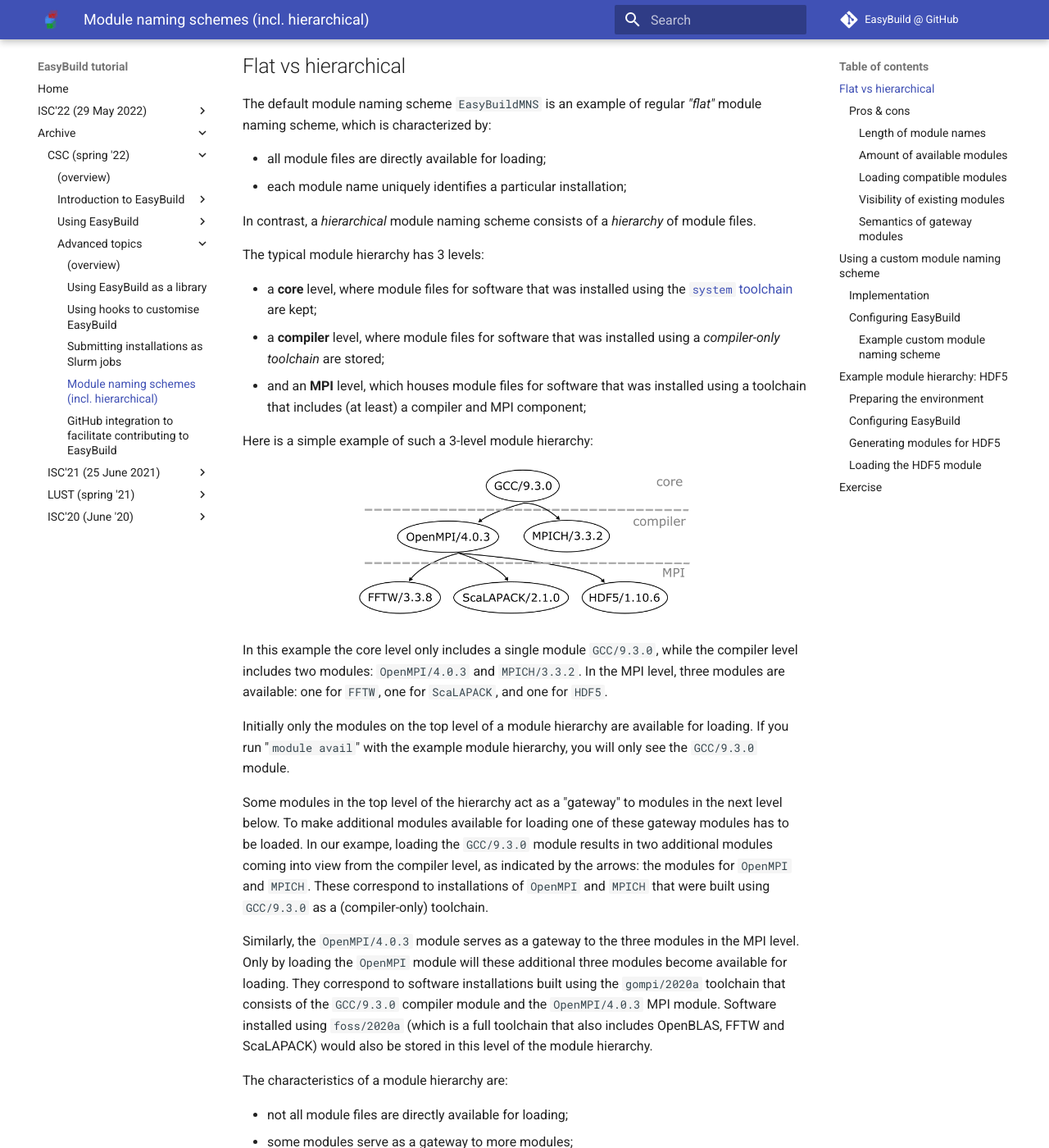
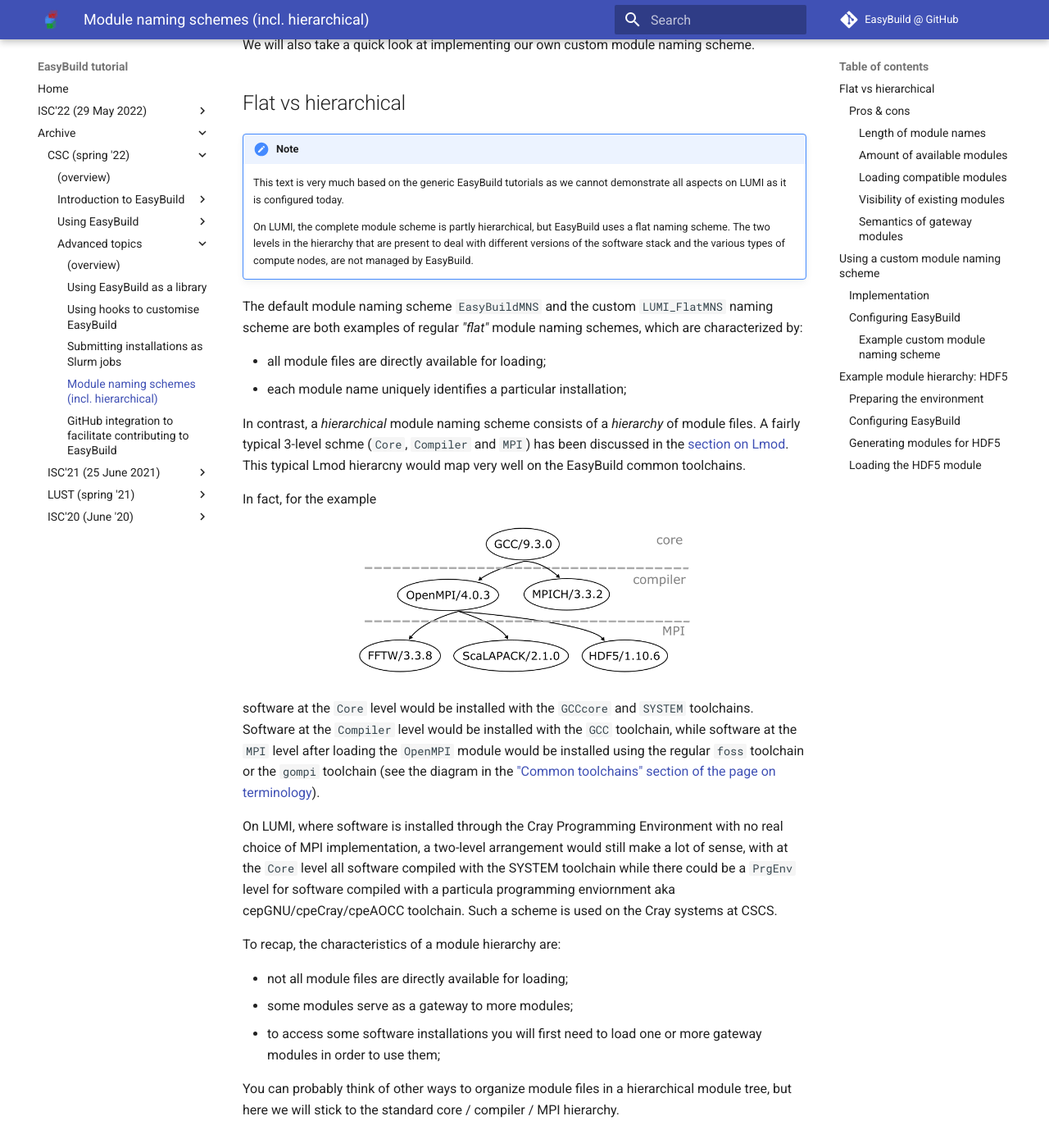
Before and after one commit to easybuilders/easybuild-tutorial, an MkDocs documentation site: the page built from docs/2022-CSC_and_LO/3_04_module_naming_schemes.md, in a window 1280 px wide and 1400 px high, scrolled down 655 px. Shown: the whole window at 82% size. Built offline with MkDocs 1.6.1 and Material for MkDocs 9.7.7, drawn with Linux system fonts in a browser that asks for light colours; some of the changed text lies outside the part shown.

Commit message:
Some explanation in the overview of part 3

````diff
--- a/docs/2022-CSC_and_LO/3_04_module_naming_schemes.md
+++ b/docs/2022-CSC_and_LO/3_04_module_naming_schemes.md
@@ -4,21 +4,24 @@
 
 ---
 
-Up until now we have used EasyBuild's default module naming scheme (`EasyBuildMNS`),
-which produces module files with names that closely resemble to the names of the
+Up until now we have used the naming scheme in use on LUMI which is for many practical purposes
+is indistinguishable from the default EasyBuild naming scheme (`EasyBuildMNS`).
+It produces module files with names that closely resemble to the names of the
 corresponding easyconfig files.
-For example, when installing `h5py-3.1.0-foss-2020b.eb` the generated module was named `h5py/3.1.0-foss-2020b`.
+For example, when installing `zlib-1.2.11-cpeGNU-21.12.eb` the generated module was named
+`zlib/1.2.11-cpeGNU-21.12`.
 
 EasyBuild supports several different module naming schemes:
 
 ```shell
 $ eb --avail-module-naming-schemes
 List of supported module naming schemes:
-	CategorizedHMNS
-	CategorizedModuleNamingScheme
-	EasyBuildMNS
-	HierarchicalMNS
-	MigrateFromEBToHMNS
+        EasyBuildMNS
+        LUMI_FlatMNS
+        MigrateFromEBToHMNS
+        HierarchicalMNS
+        CategorizedHMNS
+        CategorizedModuleNamingScheme
 ```
 
 In this part of the tutorial we will take a closer look at `HierarchicalMNS`,
@@ -28,52 +31,54 @@ We will also take a quick look at implementing our own custom module naming sche
 
 ## Flat vs hierarchical
 
-The default module naming scheme `EasyBuildMNS` is an example of regular *"flat"* module naming scheme, which is characterized by:
+!!! Note
 
-* all module files are directly available for loading;
-* each module name uniquely identifies a particular installation;
+    This text is very much based on the generic EasyBuild tutorials as we cannot demonstrate
+    all aspects on LUMI as it is configured today.
+
+    On LUMI, the complete module scheme is partly hierarchical, but EasyBuild uses a flat naming
+    scheme. The two levels in the hierarchy that are present to deal with different versions of
+    the software stack and the various types of compute nodes, are not managed by EasyBuild.
+
+The default module naming scheme `EasyBuildMNS`
+and the custom `LUMI_FlatMNS` naming scheme are both examples of regular *"flat"*
+module naming schemes, which are characterized by:
+
+-    all module files are directly available for loading;
+-    each module name uniquely identifies a particular installation;
 
 In contrast, a *hierarchical* module naming scheme
 consists of a *hierarchy* of module files.
+A fairly typical 3-level schme (``Core``, ``Compiler`` and ``MPI``) has been
+discussed in the [section on Lmod](../1_02_Lmod#lmod-hierarchy).
+This typical Lmod hierarcny would map very well on the EasyBuild common toolchains.
 
-The typical module hierarchy has 3 levels:
-
-* a **core** level, where module files for software that was installed using the
-  [`system` toolchain](../introduction/#system-toolchain) are kept;
-* a **compiler** level, where module files for software that was installed using a
-*compiler-only toolchain* are stored;
-* and an **MPI** level, which houses module files for software that was installed using a toolchain that includes (at least) a compiler and MPI component;
-
-Here is a simple example of such a 3-level module hierarchy:
+In fact, for the example
 
 <div align="center"><img src="../../img/hmns.png" width="60%"/></div>
 
-In this example the core level only includes a single module `GCC/9.3.0`,
-while  the compiler level includes two modules: `OpenMPI/4.0.3` and `MPICH/3.3.2`.
-In the MPI level, three modules are available: one for `FFTW`, one for `ScaLAPACK`, and one for `HDF5`.
+software at the ``Core`` level would be installed with the ``GCCcore`` and ``SYSTEM``
+toolchains. Software at the ``Compiler`` level would be installed with the ``GCC``
+toolchain, while software at the ``MPI`` level after loading the ``OpenMPI`` module
+would be installed using the regular ``foss`` toolchain or the ``gompi`` toolchain
+(see the diagram in the
+["Common toolchains" section of the page on terminology](../1_05_terminology/#common-toolchains)).
 
-Initially only the modules on the top level of a module hierarchy are available for loading.
-If you run "`module avail`" with the example module hierarchy, you will only see the `GCC/9.3.0` module.
+On LUMI, where software is installed through the Cray Programming Environment with no real choice of
+MPI implementation, a two-level arrangement would still make a lot of sense, with at the ``Core`` level
+all software compiled with the SYSTEM toolchain while there could be a ``PrgEnv`` level for software
+compiled with a particula programming enviornment aka cepGNU/cpeCray/cpeAOCC toolchain. Such a scheme
+is used on the Cray systems at CSCS.
 
-Some modules in the top level of the hierarchy act as a "gateway" to modules in the
-next level below.
-To make additional modules available for loading one of these gateway modules has to be loaded. In our exampe, loading the `GCC/9.3.0` module results in two additional modules coming into view from the compiler level, as indicated by the arrows: the modules for `OpenMPI` and `MPICH`. These correspond to installations of `OpenMPI`
-and `MPICH` that were built using `GCC/9.3.0` as a (compiler-only) toolchain.
-
-Similarly, the `OpenMPI/4.0.3` module serves as a gateway to the three modules in the MPI level. Only by loading the `OpenMPI` module will these additional three modules become
-available for loading. They correspond to software installations built using the `gompi/2020a` toolchain that
-consists of the `GCC/9.3.0` compiler module and the `OpenMPI/4.0.3` MPI module. Software installed using
-`foss/2020a` (which is a full toolchain that also includes OpenBLAS, FFTW and ScaLAPACK) would also be stored
-in this level of the module hierarchy.
-
-The characteristics of a module hierarchy are:
+To recap, the characteristics of a module hierarchy are:
 
 * not all module files are directly available for loading;
 * some modules serve as a gateway to more modules;
 * to access some software installations you will first need to load one or more gateway modules in order
   to use them;
 
-You can probably think of other ways to organize module files in a hierarchical module tree, but here we will stick to the standard core / compiler / MPI hierarchy.
+You can probably think of other ways to organize module files in a hierarchical module tree, but here
+we will stick to the standard core / compiler / MPI hierarchy.
 
 ### Pros & cons
 
@@ -81,22 +86,24 @@ So why go through all this trouble of organizing modules hierarchically?
 
 There are a couple of advantages to this approach:
 
-* shorter module names;
+* shorter module names (or at least for the version part of the name);
 * less overwhelming list of available modules;
 * only compatible modules can be loaded together;
 
 However, the are some minor disadvantages too:
 
-* not all existing modules are directly visible;
+* not all existing modules are directly visible, so users have to learn how to find
+  modules using ``module spider`` etc.;
 * gateway modules may have little meaning to end users;
 
 #### Length of module names
 
-When using a flat module naming scheme, module names can be fairly long and perhaps confusing. For our `HDF5` installation for example,
-we have `HDF5/1.10.6-gompi-2020a` as module name. The `-gompi-2020a` part of the name refers to the toolchain that was
+When using a flat module naming scheme, module names can be fairly long and perhaps confusing. For a `HDF5` installation
+with the EasyBuild common toolchains for example,
+one might have `HDF5/1.10.6-gompi-2020a` as module name. The `-gompi-2020a` part of the name refers to the toolchain that was
 used for this installation, but it may be confusing to some people (what kind of Pokémon is a "gompi"?!).
 
-In the example module hierarchy shown above, the module for `HDF5` is named `HDF5/1.10.6` which is basically the bare
+In the example module hierarchy shown above, the module for `HDF5` could simply be named `HDF5/1.10.6` which is basically the bare
 essentials: software name and version. That's way better, nice and clean!
 
 #### Amount of available modules
@@ -130,8 +137,10 @@ and so these modules can not be loaded together easily.
 One downside of a module hierarchy is that not all existing modules are directly available for loading
 or are even *visible* to the user, since the output of "`module avail`" only shows a subset of all modules.
 
-[Lmod](https://lmod.readthedocs.io) has a solution for this though: it provides a separate "`module spider`"
-command to search for module files throughout the entire module hierarchy. So as long as the end users are
+As we have discussed in [the Lmod section](../LMOD).
+[Lmod](https://lmod.readthedocs.io) provides a powerful solution to search for modules through the
+``module spider`` and to some extent also the ``module keyword`` commands.
+So as long as the end users are
 aware of this additional command, it should not be difficult to discover which software installations exist
 and how they can be accessed. The "`module spider`" command will inform the user which of the gateway modules
 need to be loaded in order to load a specific module file.
@@ -148,10 +157,15 @@ is available right after login, which could be the ones used in the most recent
 recommended versions. More experienced users could then leverage the "`module spider`" command to navigate
 the module hierarchy.
 
+On LUMI this would mean loading a default software stack, but due to the the default modules are currently
+loaded on LUMI this was not possible to accomplish without losing other functionality of the module tree.
+
 ## Using a custom module naming scheme
 
 Next to the module naming schemes that are included with EasyBuild,
-you can also define your own module naming scheme (MNS), and configure EasyBuild to use it.
+you can also define your own module naming scheme (MNS), and configure EasyBuild to use it
+(which is eactly what has been done on LUMI to remove a feature of the default ``EasyBuildMNS`` scheme
+that we do not use).
 
 ### Implementation
 
@@ -254,7 +268,9 @@ class ExampleMNS(ModuleNamingScheme):
         return short_modname.startswith(name.lower().replace('-', '_') + '/')
 ```
 
-We can see what the module names with this module naming scheme would like like via ``eb -D``:
+We can see what the module names with this module naming scheme would like like via ``eb -D``.
+E.g., for the common toolchains (the example will not work on LUMI as the default easyconfig
+files are not in the robot- and the search path):
 
 ```
 $ eb SciPy-bundle-2020.11-foss-2020b-Python-2.7.18.eb -D
@@ -270,9 +286,10 @@ $ eb SciPy-bundle-2020.11-foss-2020b-Python-2.7.18.eb -D
 
 ## Example module hierarchy: HDF5
 
-!!! Warning
-    **This exercise will only work if you have write access to the software installation prefix**,
-    because EasyBuild will try to copy the installation log file to each installlation directory.
+!!! Warning "Example not suitable for LUMI"
+    **This exercise is meant for a system where the common toolchains can be used and requires an
+    indpendent EasyBuild installation in your personal file space**,
+    because EasyBuild will try to copy the installation log file to each installation directory.
 
 Now that we know more about hierarchical module naming schemes,
 let us see how EasyBuild can help us with generating a hierarchical module tree.
@@ -308,7 +325,7 @@ a module. We have just made all modules unavailable, so we would have to first
 install EasyBuild again in our hierarchical module tree before we can continue.
 
 **We strongly recommend using an EasyBuild installation that was [installed via "`pip install`"
-or "`pip3 install`"](../installation/#method-1-using-pip-recommended) in this part of the tutorial.**
+or "`pip3 install`"](../1_06_installation#method-1-using-pip) in this part of the tutorial.**
 
 An easy way to do this is in the prepared environment is to run:
 
@@ -376,7 +393,9 @@ The steps we will have to go through are:
 
 * Tell EasyBuild we want to "install" the `HDF5-1.10.7-gompi-2020b.eb` easyconfig file;
 * Enable dependency resolution via `--robot`;
-* Instruct EasyBuild to only generate the module files, not to install the software (since it is
+* Assuming the software would have been installed already with the default naming scheme
+  in a different module directory, instruct EasyBuild to only generate the module files,
+  not to install the software (since it is
   there already in `/easybuild/software`), via the `--module-only` option.
 
 These steps translate to this single `eb` command:
@@ -544,73 +563,6 @@ Currently Loaded Modules:
   4) GCC/10.2.0       8) libpciaccess/0.16  12) libfabric/1.11.0  16) HDF5/1.10.7
 ```
 
-## Exercise
-
-Now it is your turn!
-
-Try to get a feeling for how a hierarchical module tree works by:
-
-* installing the missing modules for the `SciPy-bundle-2020.11-foss-2020b.eb` in the module hierarchy we
-  generated for HDF5;
-* figure out where the `SciPy-bundle` module is located in the hierarchy, and then also load it;
-
-You can verify your work by running this command (since `pandas` is one of the Python packages included
-in the `SciPy-bundle` installation):
-
-```shell
-python -c 'import pandas; print(pandas.__version__)'
-```
-
-Start from a clean slate, by first running:
-
-```shell
-module purge
-module unuse $MODULEPATH
-```
-
-??? success "(click to show solution)"
-
-    * Step 0: check which modules are still missing, using `--missing` or `-M`:
-      ```shell
-      eb SciPy-bundle-2020.11-foss-2020b.eb -M
-      ```
-      The output should tell you that 15 out of 50 required modules are still missing.
-
-    * Install the missing modules in the module hierarchy we have generated in `$HOME/hmns/modules`:
-      ```shell
-      eb SciPy-bundle-2020.11-foss-2020b.eb --robot --module-only
-      ```
-      Don't forget to use both `--robot` (to enable dependency resolution) and `--module-only`
-      (to only run the sanity check and generate module files, not install the software again).
-
-    * Start at the top of the module hierarchy (the `Core` level),
-      and run module spider to check which gateway modules to load to make `SciPy-bundle` available:
-      ```shell
-      module use $HOME/hmns/modules/all/Core
-      module spider SciPy-bundle/2020.11
-      ```
-    * Load the gateway modules:
-      ```shell
-      module load GCC/10.2.0 OpenMPI/4.0.5
-      ```
-    * Check that the `SciPy-bundle` module is available, and load it:
-      ```shell
-      $ module avail SciPy-bundle
-      ----- /home/example/hmns/modules/all/MPI/GCC/10.2.0/OpenMPI/4.0.5 ------
-         SciPy-bundle/2020.11
-      ```
-      ```
-      module load SciPy-bundle/2020.11
-      ```
-    * Run the test command:
-      ```
-      $ python -c 'import pandas; print(pandas.__version__)'
-      1.1.4
-      ```
-
-!!! Warning
-    **This exercise will only work if you have write access to the software installation prefix**,
-    because EasyBuild will try to copy the installation log file to each installlation directory.
 
 ---
 
````
Also changed, not shown: other parts of docs/2022-CSC_and_LO/3_04_module_naming_schemes.md (+1 -1 lines), docs/2022-CSC_and_LO/1_02_Lmod.md (+74 -8 lines), docs/2022-CSC_and_LO/3_00_part3_advanced.md (+6 -0 lines).
